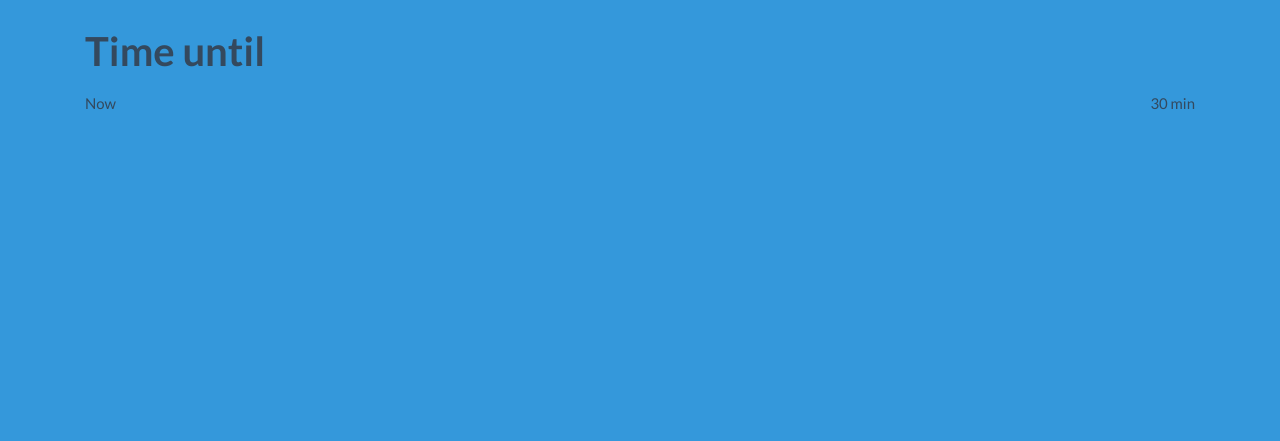
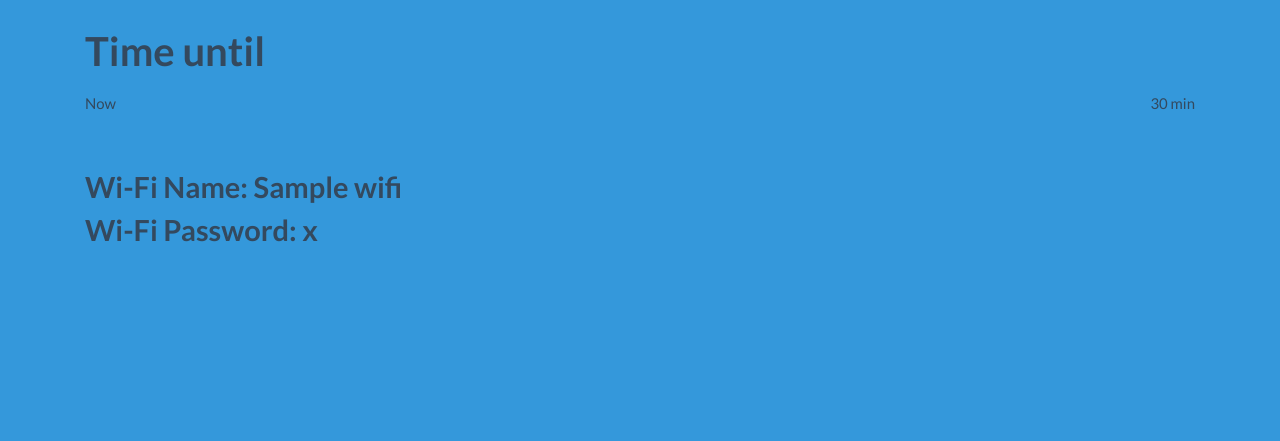
Before and after one commit to albertyw/wilo, a Flask app: template src/templates/home.html in a window 1280 px wide. Shown: the top 441 px of the page. Run offline with Flask 2, Linux system fonts and the light colour scheme; the template is opened without the code that fills it: most values are stand-ins (such as "Sample title", 1, 10 or a date in 2020); some libraries are stand-ins or nearby versions.

Commit message:
Fix #12 - Add WiFi info

```diff
--- a/src/serve.py
+++ b/src/serve.py
@@ -12,7 +12,8 @@ app.debug = settings.DEBUG
 
 @app.route("/")
 def root():
-    return render_template('home.html', stops = json.dumps(settings.STOPS))
+    wifi = {'WIFI_NAME': settings.WIFI_NAME, 'WIFI_PASSWORD': settings.WIFI_PASSWORD}
+    return render_template('home.html', stops = json.dumps(settings.STOPS), wifi=wifi)
 
 if __name__ == "__main__":
     app.run(host='0.0.0.0', port=9001)
--- a/src/settings.py
+++ b/src/settings.py
@@ -3,6 +3,9 @@ import os
 DEBUG = True
 if os.getenv('DEBUG', 'True').lower() == 'false':
     DEBUG = False
+
+WIFI_NAME = os.getenv('WIFI_NAME', '')
+WIFI_PASSWORD = os.getenv('WIFI_PASSWORD', '')
 
 STOPS = [
     {'line_name':'KT', 'stop_id':'17356', 'stop_name':'3rd & Mariposa Towards Downtown'},
--- a/src/templates/home.html
+++ b/src/templates/home.html
@@ -41,6 +41,16 @@ var stops = JSON.parse('{{ stops|safe }}');
     </small>
   </div>
 </div>
+<div>&nbsp;</div>
+{% if wifi['WIFI_NAME'] %}
+  <div class="container">
+    <h4 class="col-md-12" style="line-height:150%">
+      Wi-Fi Name: {{ wifi['WIFI_NAME'] }}
+      <br />
+      Wi-Fi Password: {{ wifi['WIFI_PASSWORD'] }}
+    </h4>
+  </div>
+{% endif %}
 <div id="footer">
   Report feature requests and bugs at <a href="https://github.com/albertyw/wilo/">https://github.com/albertyw/wilo/</a>
 </div>
```
